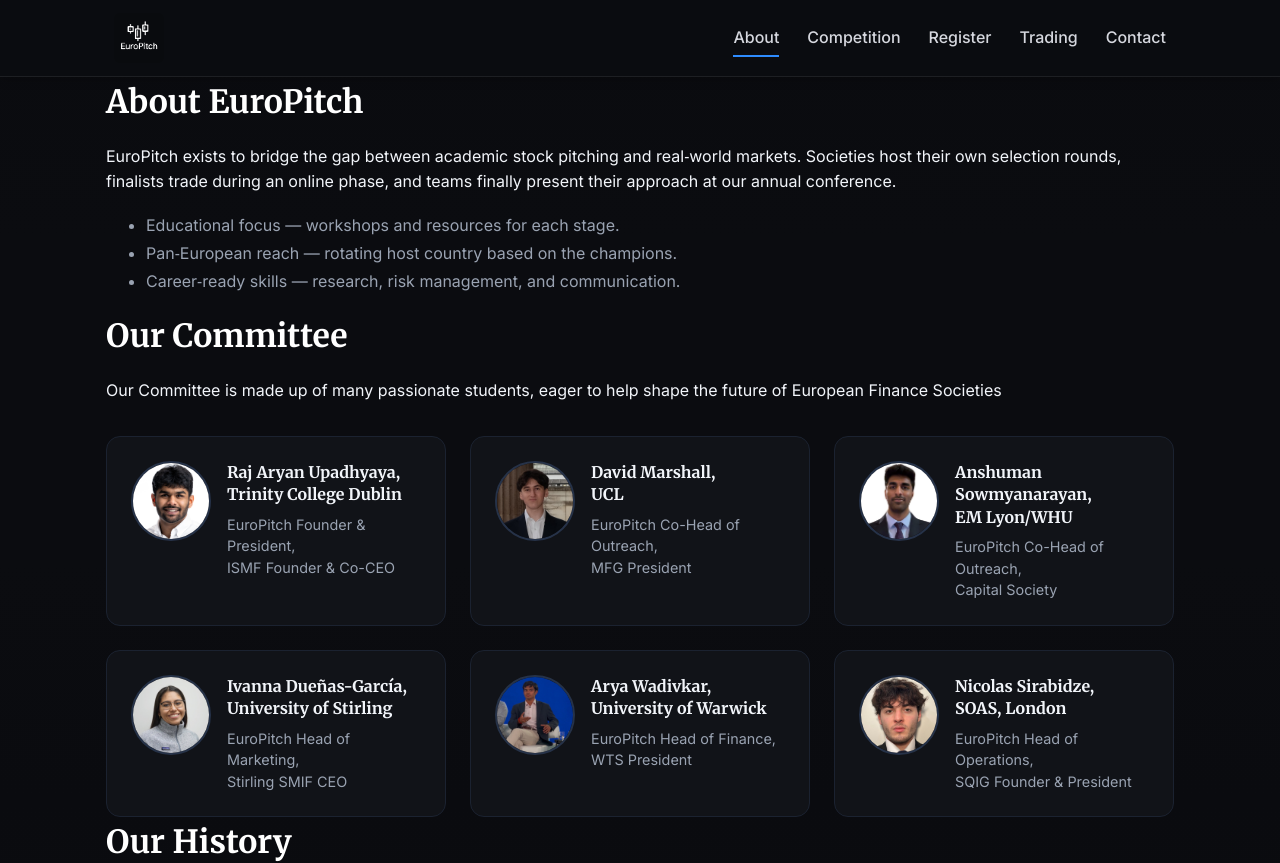
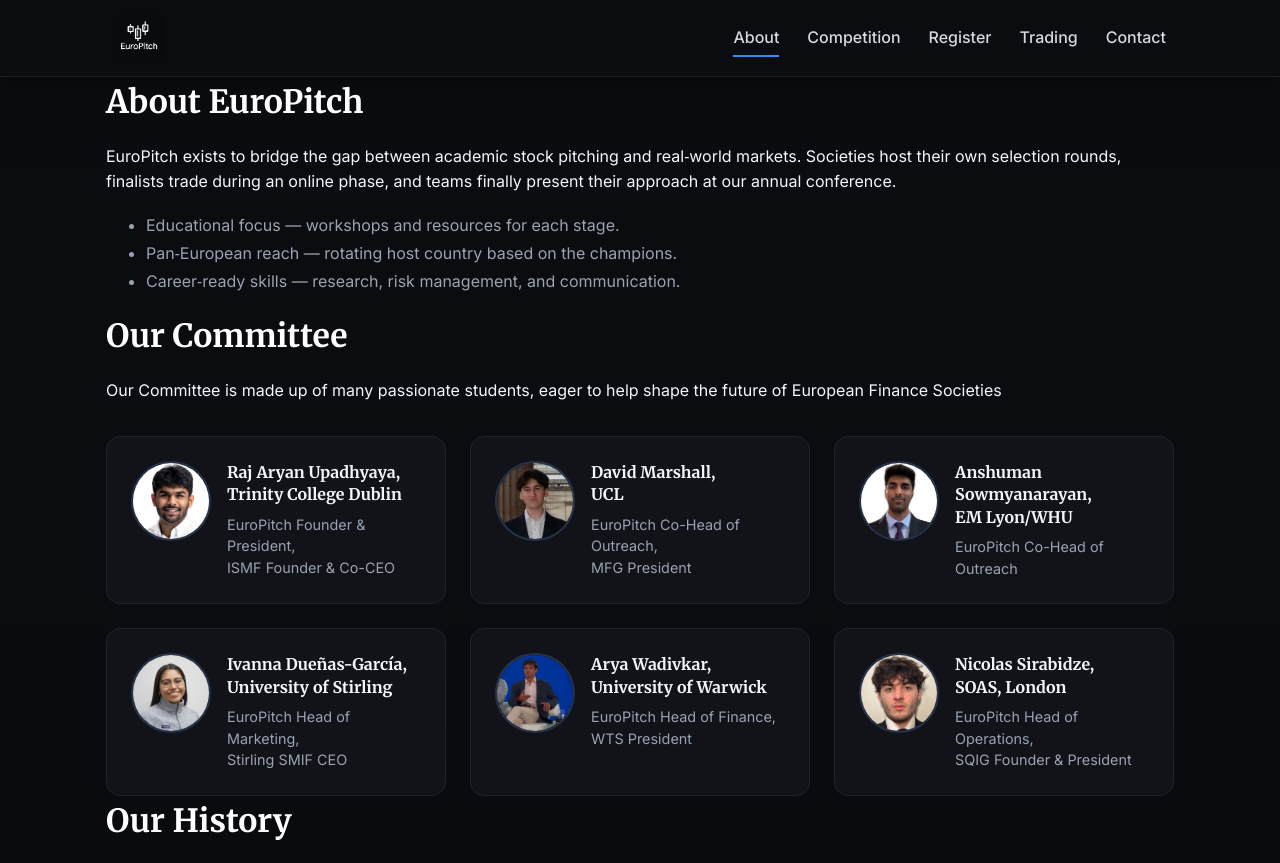
Before and after one commit to EuroPitch/EuroPitch, a React (Vite) app in the folder frontend/: page /about in a window 1280 px wide. Shown: the top 863 px of the page. Built offline with nearby package versions, Linux system fonts and the light colour scheme.

Commit message:
Anshuman edit

```diff
--- a/frontend/src/pages/About.jsx
+++ b/frontend/src/pages/About.jsx
@@ -41,7 +41,7 @@
             <img src={Anshuman} alt="Anshuman Sowmyanarayan" className="member-photo" />
             <div className="member-info">
             <h4>Anshuman Sowmyanarayan, <br/> EM Lyon/WHU</h4>
-            <p>EuroPitch Co-Head of Outreach, <br/> Capital Society</p>
+            <p>EuroPitch Co-Head of Outreach</p>
             </div>
         </div>
         <div className="member-card">
```
